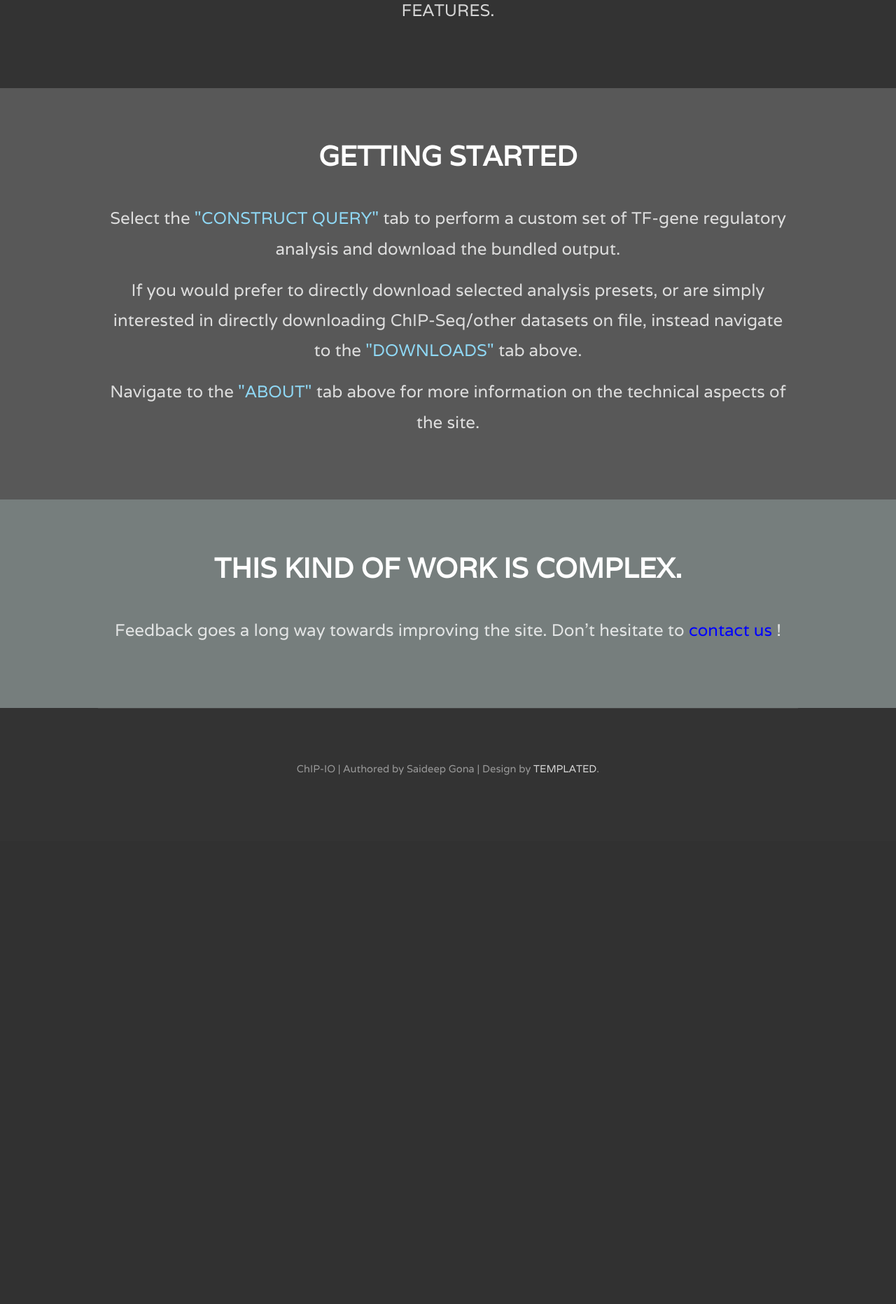
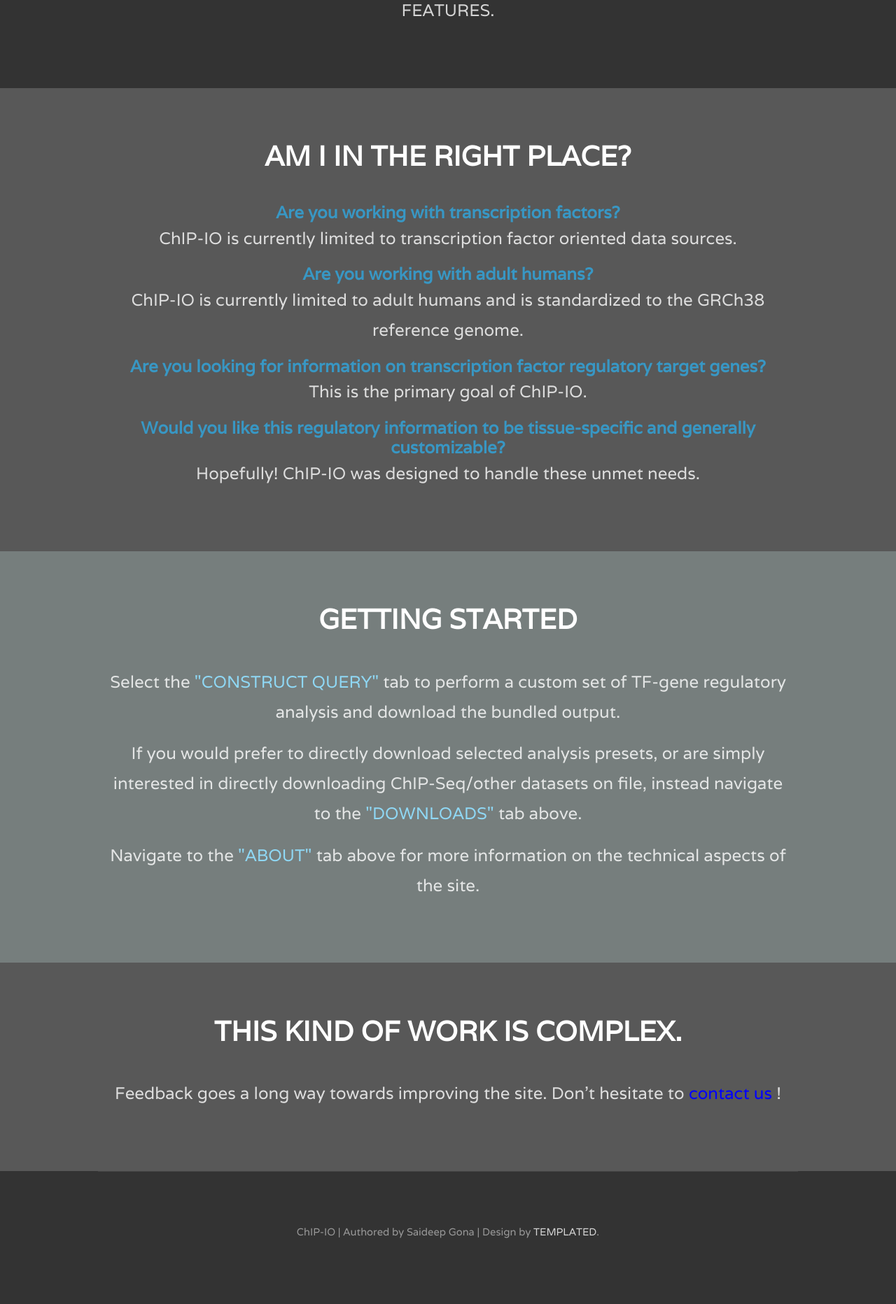
Before and after one commit to SaideepGona/ChIP-IO, a Flask app: page / in a window 1280 px wide. Shown: the part 435-2299 px from the top of the page at 70% size. Before the commit the page ends 1543 px from the top, so only its background shows below. Run offline with Flask 2, Linux system fonts and the light colour scheme; parts of the project's set-up code (start-up, migrations or seed data) failed here and were passed over; some libraries are stand-ins or nearby versions.

Commit message:
Updated home to have an are you in the right place section

```diff
--- a/templates/home.html
+++ b/templates/home.html
@@ -17,6 +17,32 @@
 <div id="featured1">
     <div class="container">
         <div class="title">
+            <h2>AM I IN THE RIGHT PLACE?</h2>
+            <span class="byline"></span> </div>
+            <ol>
+                <li>
+                    <h3> Are you working with transcription factors?</h3>
+                    <p>ChIP-IO is currently limited to transcription factor oriented data sources.</p>
+                </li>
+                <li>
+                    <h3> Are you working with adult humans?</h3>
+                    <p>ChIP-IO is currently limited to adult humans and is standardized to the GRCh38 reference genome.</p>
+                </li>
+                <li>
+                    <h3> Are you looking for information on transcription factor regulatory target genes?</h3>
+                    <p>This is the primary goal of ChIP-IO.</p>
+                </li>
+                <li>
+                    <h3> Would you like this regulatory information to be tissue-specific and generally customizable?</h3>
+                    <p>Hopefully! ChIP-IO was designed to handle these unmet needs.</p>
+                </li>
+            </ol>
+    </div>
+</div>
+
+<div id="featured2">
+    <div class="container">
+        <div class="title">
             <h2>GETTING STARTED</h2>
             <span class="byline"></span> </div>
         <p> Select the <a style="color: #8fd8f5" href="{{ url_for('construct_query') }}">"CONSTRUCT QUERY"</a> tab to
@@ -31,7 +57,8 @@
         </p>
     </div>
 </div>
-<div id="featured2">
+
+<div id="featured1">
     <div class="container">
         <div class="title">
             <h2>This kind of work is complex. </h2>
```
Also changed, not shown: templates/tools.html (+22 -6 lines).
